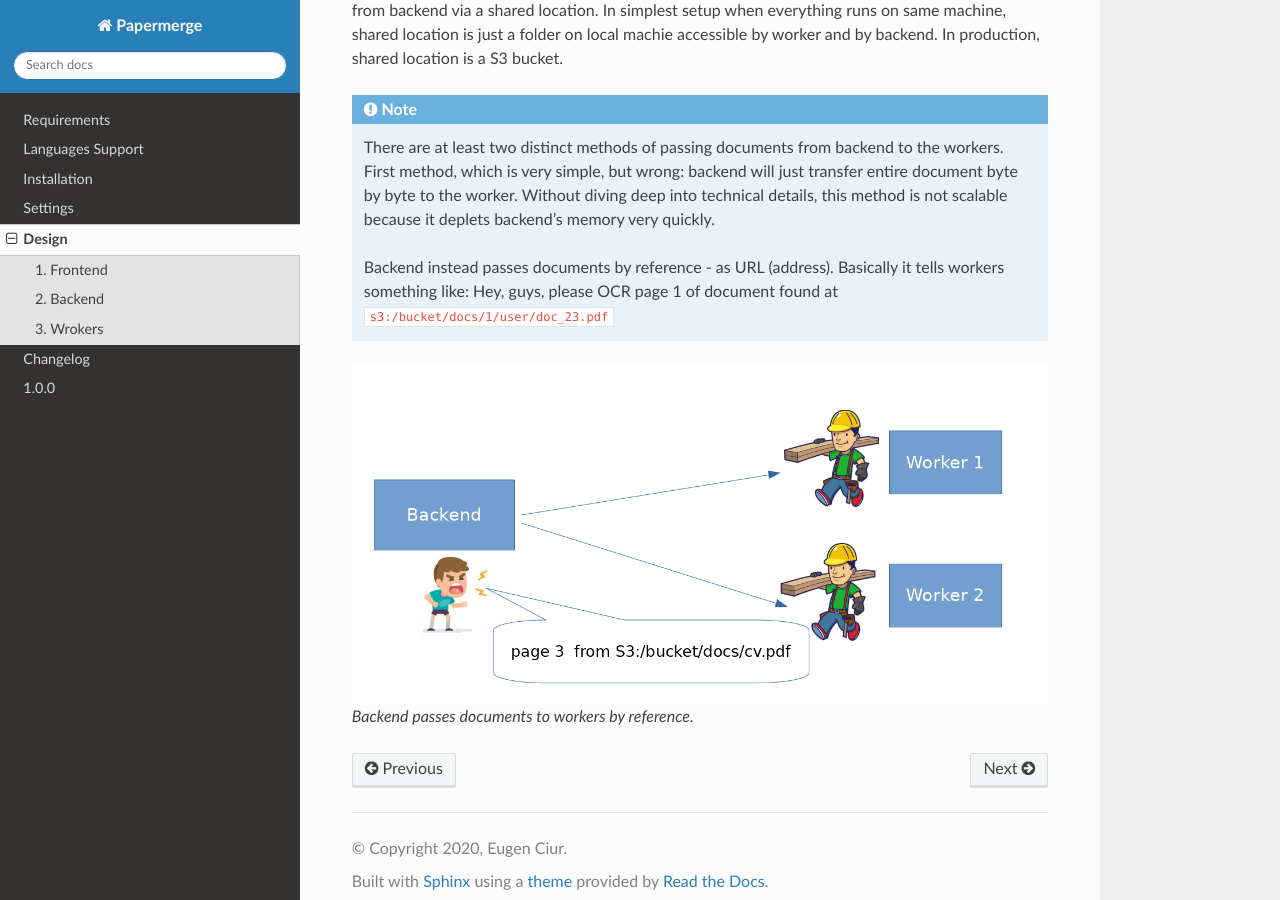
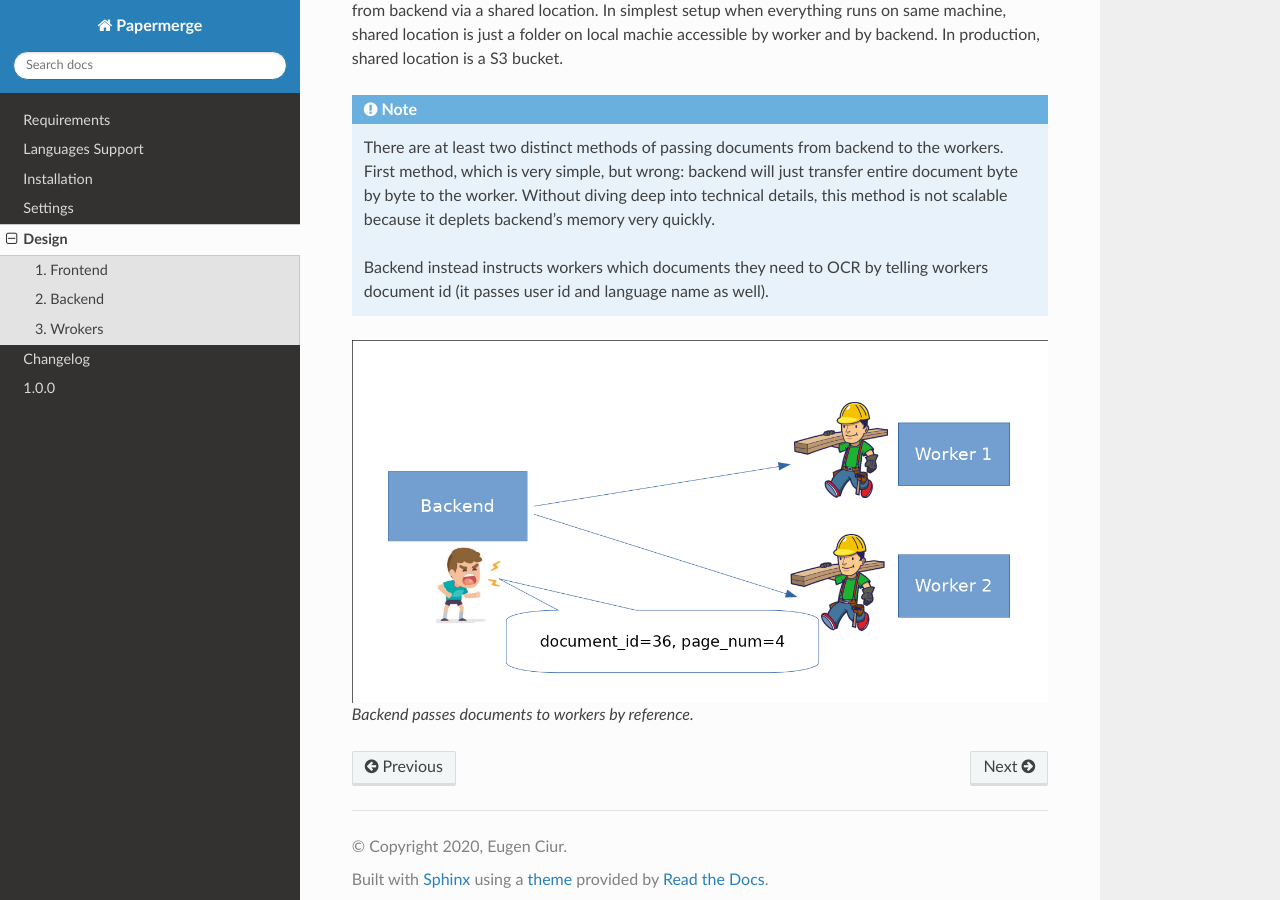
Before and after one commit to ciur/papermerge, a Sphinx documentation site: the page built from docs/source/design.rst, in a window 1280 px wide and 900 px high, scrolled down 1704 px. Built offline with Sphinx 7.4.7 and the Read the Docs theme 2.0.0, drawn with Linux system fonts in a browser that asks for light colours.

Commit message:
Documenation

```diff
--- a/docs/source/design.rst
+++ b/docs/source/design.rst
@@ -73,9 +73,8 @@ a S3 bucket.
     diving deep into technical details, this method is not scalable
     because it deplets backend's memory very quickly.
 
-    Backend instead passes documents by reference - as URL (address). Basically
-    it tells workers something like:
-    Hey, guys, please OCR page 1 of document found at ``s3:/bucket/docs/1/user/doc_23.pdf``
+    Backend instead instructs workers which documents they need to OCR by telling workers
+    document id (it passes user id and language name as well).
 
 
 .. figure:: img/design2.png
```
Also changed, not shown: docs/source/img/design2.png, 1 other file.
